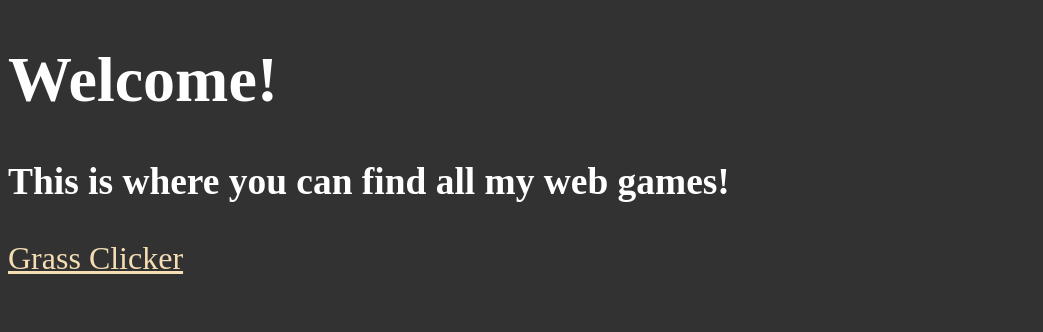
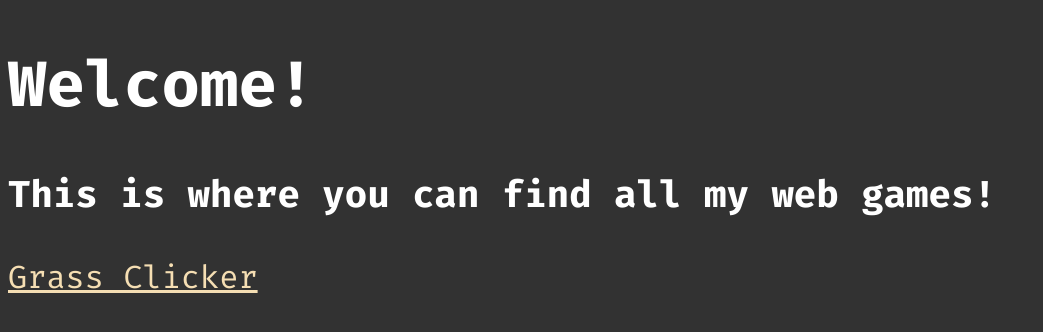
Before and after one commit to fotis2222/fotis2222.github.io, a website: page index.html in a window 1280 px wide. Shown: the whole page, without its empty margins (0-1043 px from the left). Drawn offline with Linux system fonts and the light colour scheme.

Commit message:
reveoved dependency

```diff
--- a/Grass Clicker/css/main.css
+++ b/Grass Clicker/css/main.css
@@ -1,3 +1,5 @@
+@import url('https://fonts.googleapis.com/css2?family=Fira+Code:wght@300..700&display=swap');
+
 :root {
   --bg-green: linear-gradient(to bottom right, green, blue);
 }
@@ -17,7 +19,7 @@
 body {
   background-image: var(--bg-green);
   color: white;
-  font-family: Firacode Nerd Font;
+  font-family: Fira Code;
 }
 
 button {
--- a/index.css
+++ b/index.css
@@ -1,8 +1,10 @@
+@import url('https://fonts.googleapis.com/css2?family=Fira+Code:wght@300..700&display=swap');
+
 body {
   background-color: rgb(50, 50, 50);
   color: white;
   font-size: 2em;
-  font-family: "FiraCode Nerd Font";
+  font-family: "Fira Code";
 }
 
 a {
```
